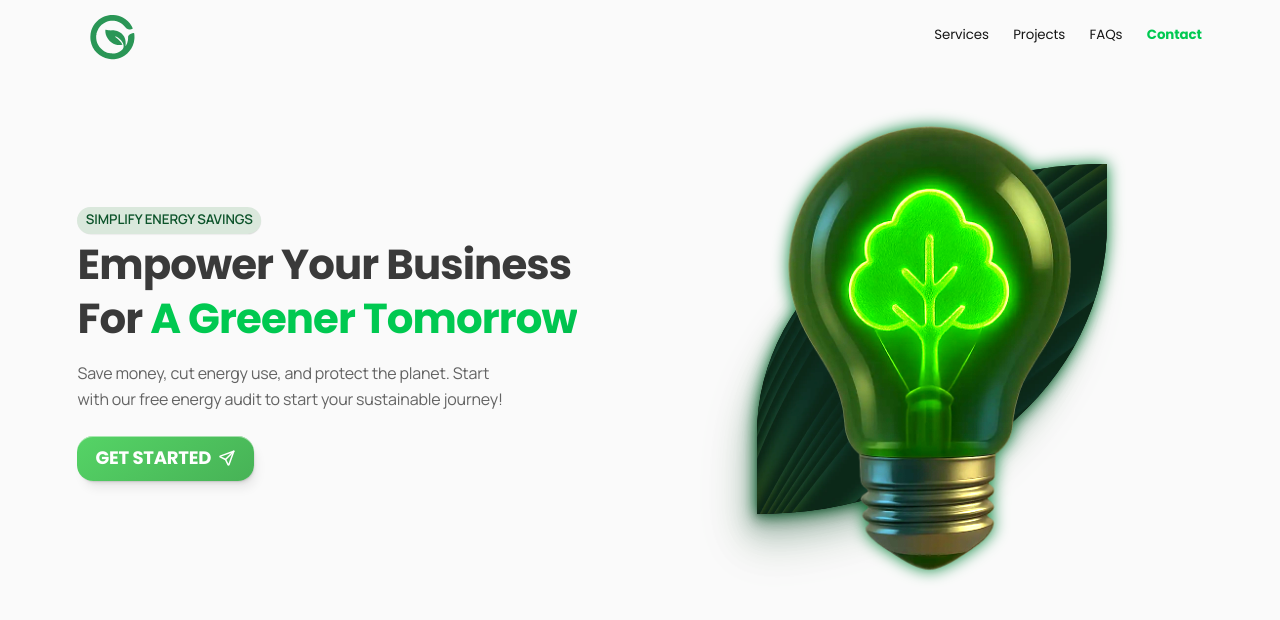
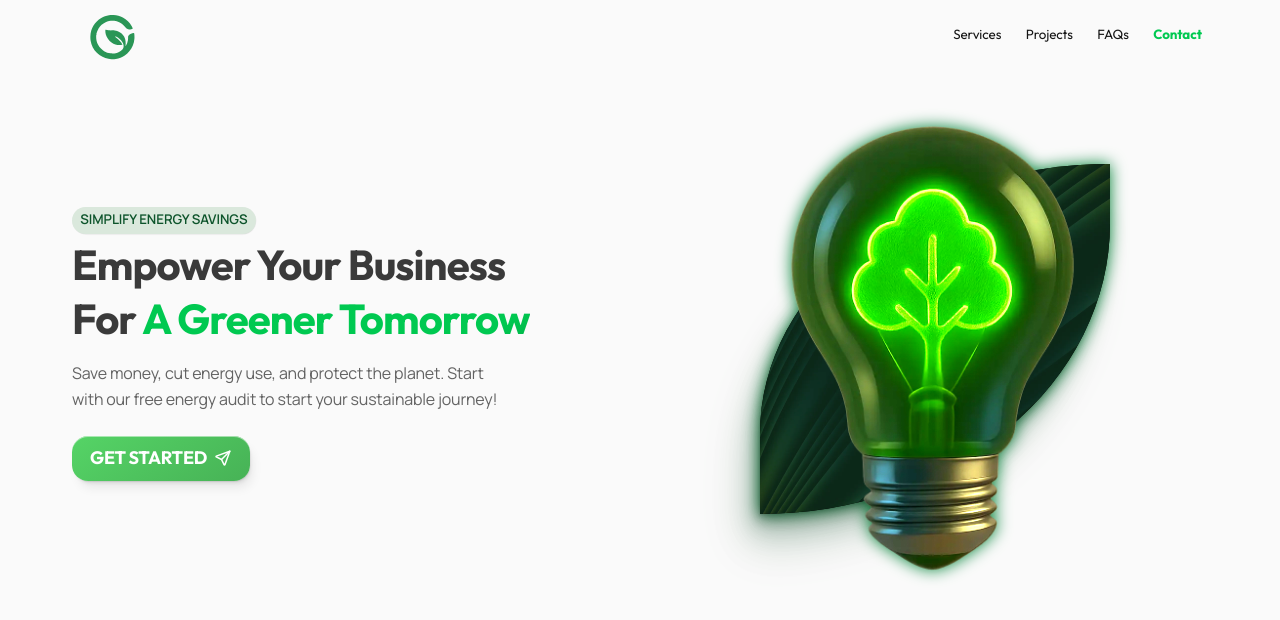
Before and after one commit to BenMoshang/1stgreenhome--final-draft, a SvelteKit app: page /Home in a window 1280 px wide. Shown: the top 620 px of the page. Built offline with nearby package versions, Linux system fonts and the light colour scheme.

Commit message:
Add header component, styles, and hero section with typography system

```diff
--- a/src/app.html
+++ b/src/app.html
@@ -72,17 +72,9 @@
 		<link rel="apple-touch-icon" sizes="180x180" href="%sveltekit.assets%/header/logo4.png" />
 
 		<!-- Preconnect for Performance -->
-		<link rel="preconnect" href="https://fonts.googleapis.com" />
-		<link rel="preconnect" href="https://fonts.gstatic.com" crossorigin />
-		<link
-			href="https://fonts.googleapis.com/css2?family=Manrope:wght@200..800&family=Poppins:ital,wght@0,100;0,200;0,300;0,400;0,500;0,600;0,700;0,800;0,900;1,100;1,200;1,300;1,400;1,500;1,600;1,700;1,800;1,900&display=swap"
-			rel="stylesheet"
-		/>
-		<!-- Fonts -->
-		<link
-			href="https://fonts.googleapis.com/css2?family=Poppins:ital,wght@0,400;0,500;0,600;0,700;1,400;1,500&display=swap"
-			rel="stylesheet"
-		/>
+<link rel="preconnect" href="https://fonts.googleapis.com">
+<link rel="preconnect" href="https://fonts.gstatic.com" crossorigin>
+<link href="https://fonts.googleapis.com/css2?family=Manrope:wght@200..800&family=Outfit:wght@100..900&display=swap" rel="stylesheet">
 
 		<!-- Structured Data (JSON-LD) -->
 		<script type="application/ld+json">
--- a/src/lib/components/layout/NewHeader.svelte
+++ b/src/lib/components/layout/NewHeader.svelte
@@ -194,7 +194,9 @@
     margin: 0;
     padding: 0;
   }
-
+h1{
+  text-wrap:unset;
+}
   .header {
     --_z-index-header: 1000;
     --_z-index-burger: 2000;
--- a/src/lib/styles/typography/_typography.scss
+++ b/src/lib/styles/typography/_typography.scss
@@ -29,7 +29,7 @@
  * - Small: Scaled down using φ reciprocal (MINOR)
  */
  %font-family--primary {
-  font-family: 'Poppins', system-ui, sans-serif;
+  font-family: 'Outfit', system-ui, sans-serif;
 }
  %font-family--secondary {
   font-family: 'Manrope', system-ui, sans-serif;
```
